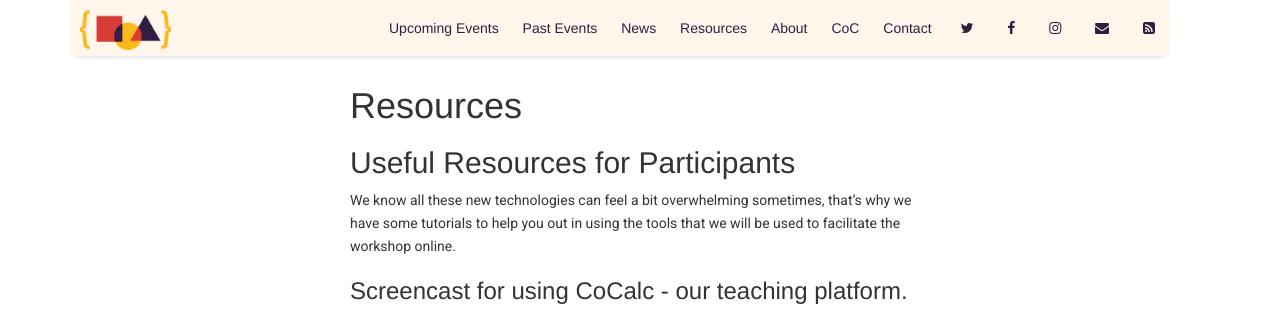
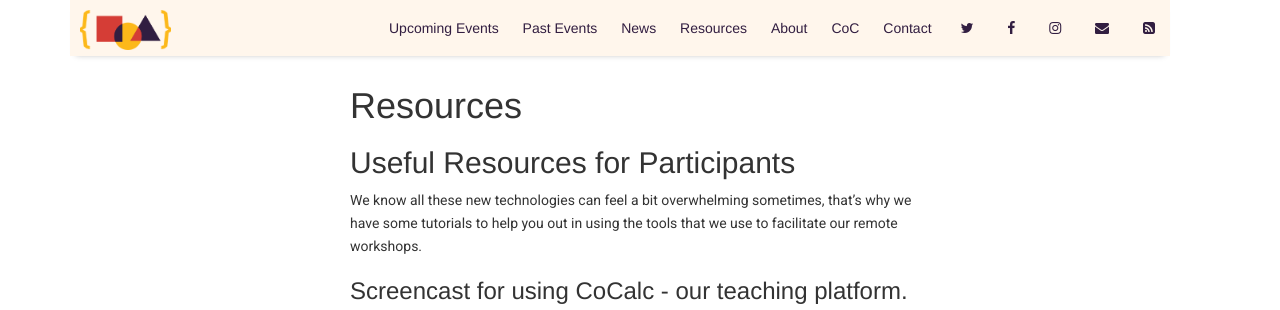
Before and after one commit to HumbleData/HumbleData.github.io, a Jekyll site: the page built from pages/resources.md, in a window 1280 px wide and 1170 px high, cut to the strip 0-310 px from the top of the window. Built offline with Jekyll 4.4.1, drawn with Linux system fonts in a browser that asks for light colours; nearby versions of some CDN libraries; comment, search, counter and statistics services are not loaded.

Commit message:
Update from Forestry.io Humble Data updated pages/resources.md

```diff
--- a/pages/resources.md
+++ b/pages/resources.md
@@ -1,11 +1,11 @@
 ---
 layout: misc
 title: Resources
+
 ---
-
 ## Useful Resources for Participants
 
-We know all these new technologies can feel a bit overwhelming sometimes, that's why we have some tutorials to help you out in using the tools that we will be used to facilitate the workshop online.
+We know all these new technologies can feel a bit overwhelming sometimes, that's why we have some tutorials to help you out in using the tools that we use to facilitate our remote workshops.
 
 ### Screencast for using CoCalc - our teaching platform.
 
```
Also changed, not shown: .forestry/settings.yml (added).
